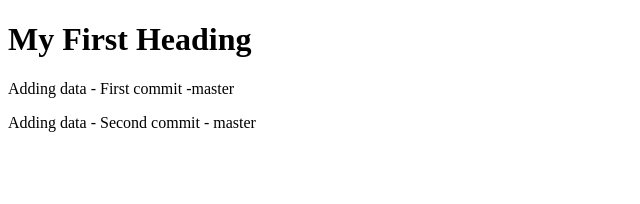
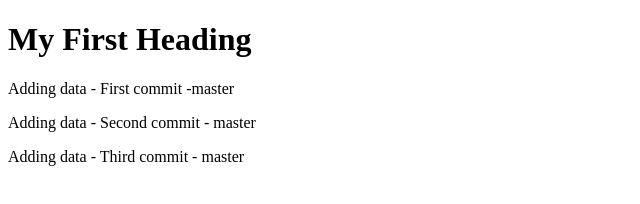
Before and after one commit to vasumalar16/vasumalar16, a plain HTML site: page sample.html in a window 1280 px wide. Shown: the whole page, without its empty margins (0-640 px from the left). Drawn offline with Linux system fonts and the light colour scheme.

Commit message:
third commit master

```diff
--- a/sample.html
+++ b/sample.html
@@ -5,6 +5,6 @@
 <h1>My First Heading</h1>
 <p>Adding data - First commit -master</p>
 <p>Adding data - Second commit - master </p>
-
+<p> Adding data - Third commit - master </p>
 </body>
 </html>
```
